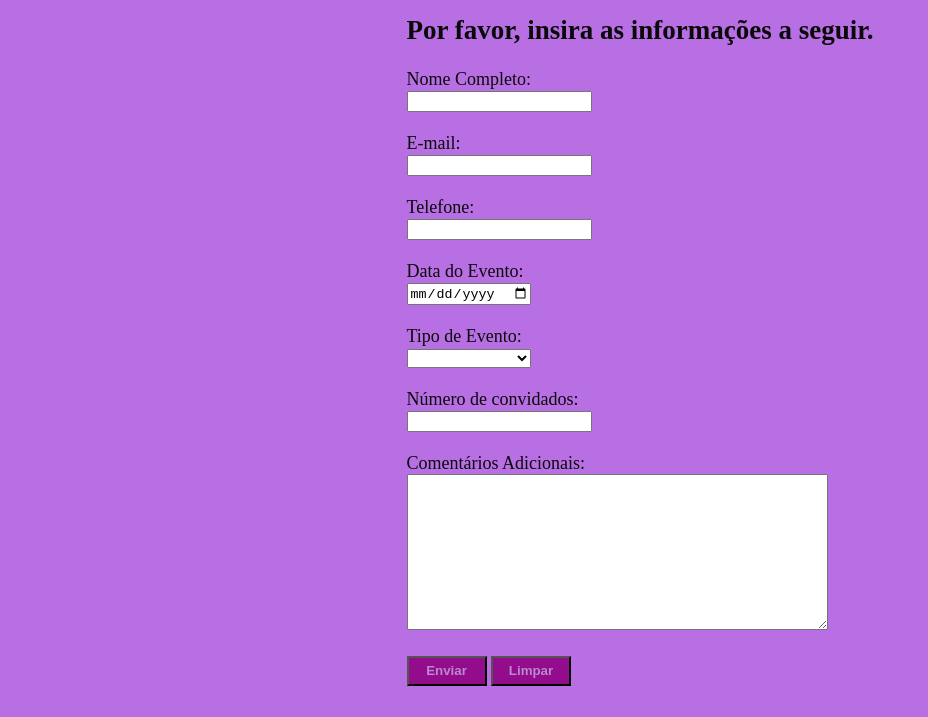
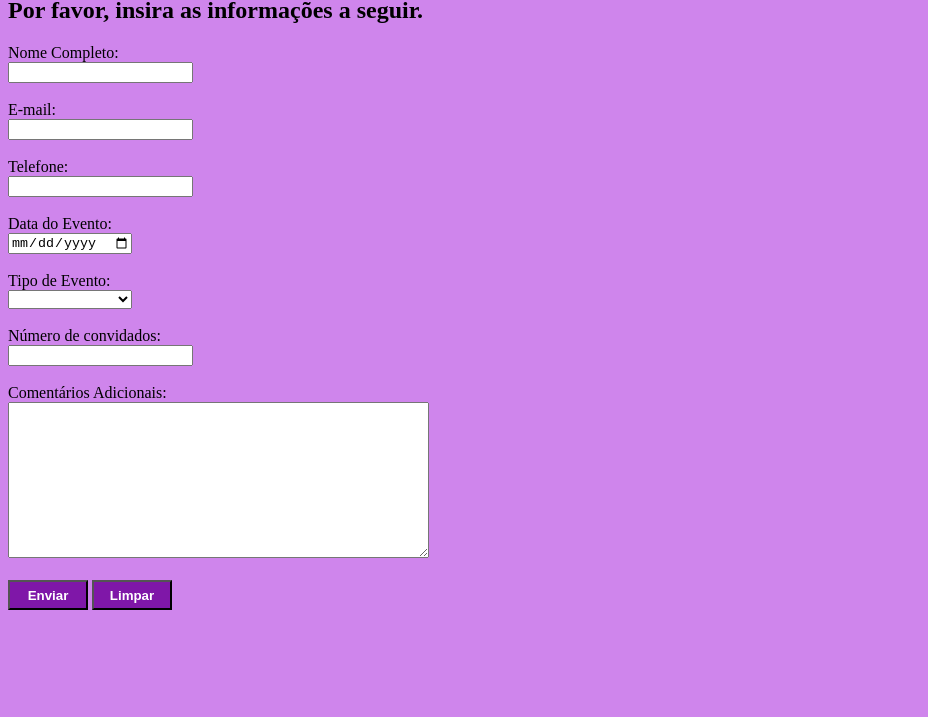
Before and after one commit to bellynick/formul-rio-cadastro, a plain HTML site: page index.html in a window 1280 px wide. Shown: the part 83-800 px from the top of the page, without its empty margins (0-928 px from the left). Drawn offline with Linux system fonts and the light colour scheme; a script that the page names is missing.

Commit message:
Estilização de estrutura da pagina do projeto.

```diff
--- a/index.css
+++ b/index.css
@@ -1,23 +1,14 @@
 body{
-    background-color:  rgb(185, 111, 228);
-    font-size: large;
+    background-color: rgb(207, 133, 236);
 }
 
 form{
-    color: rgb(10, 9, 9);
-}
-
-.container{
-    display: flex;
-    justify-content: center;
-    align-items: center;
-    width: 100%;
-    height: 100%
+    color: black;
 }
 
 button{
-    background-color: rgb(146, 12, 139);
-    color: rgb(187, 136, 209);
+    background-color: rgb(127, 23, 168);
+    color: white;
     width: 80px;
     height: 30px;
     font-weight: bolder;
```
